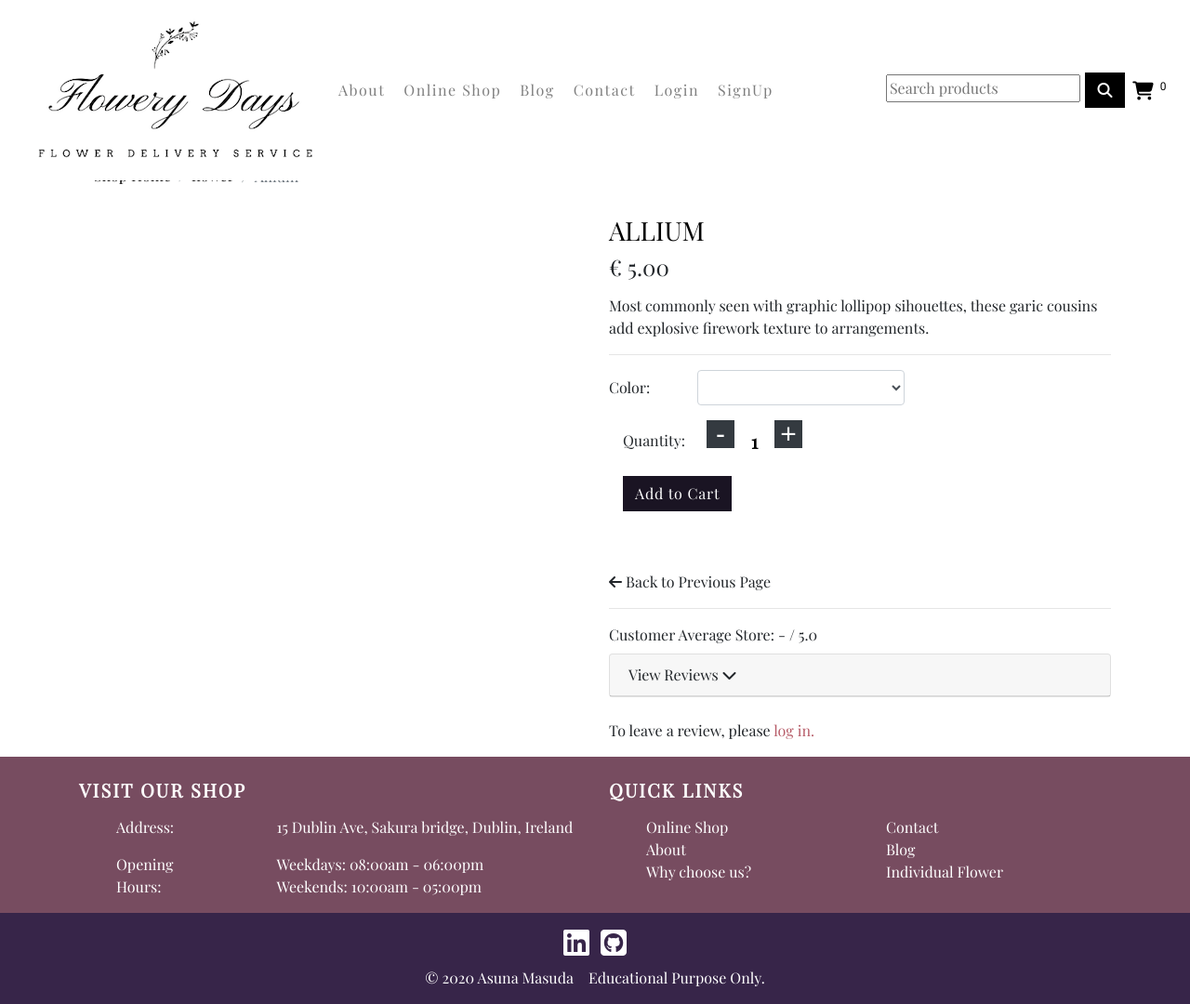
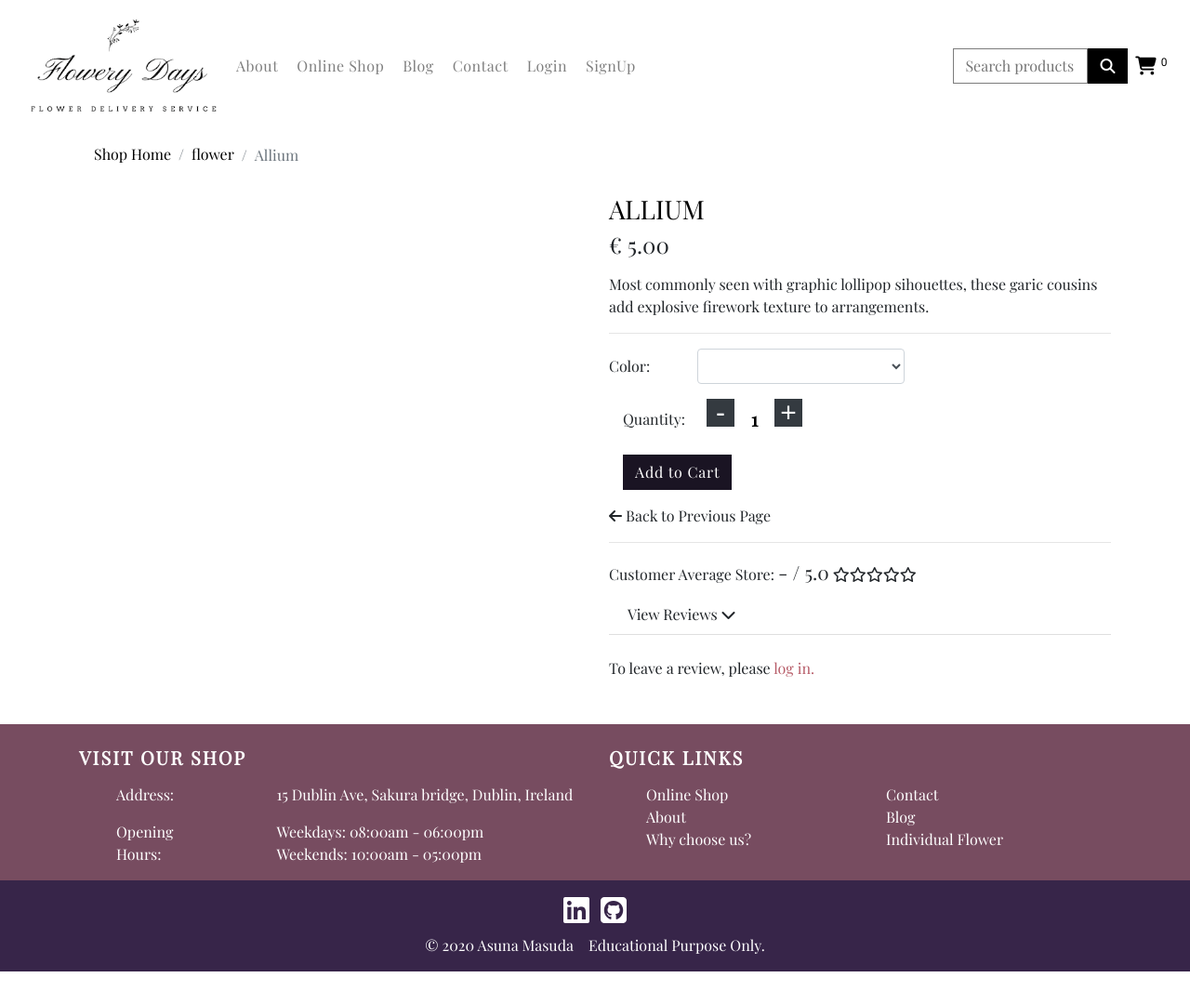
Before and after one commit to AsunaMasuda/FloweryDays, a Django app: page /products/1/ in a window 1280 px wide. Shown: the whole page at 93% size. After the commit the page ends 1045 px from the top, so only its background shows below. Run offline with Django 3.2, Linux system fonts and the light colour scheme; data comes from the database, SQL or seed files in the repository; data that the repository does not hold is empty; parts of the project's set-up code (start-up, migrations or seed data) failed here and were passed over; some libraries are stand-ins or nearby versions.

Commit message:
Fix responsiveness on the home page

```diff
--- a/static/css/base.css
+++ b/static/css/base.css
@@ -28,9 +28,8 @@ body {
 }
 
 /** Navbar **/
-
 .navber-spacing {
-    letter-spacing: 1.5px;
+    letter-spacing: 0.5px;
 }
 
 .shopping-cart-ex {
@@ -87,6 +86,10 @@ body {
 /** Form **/
 .form-flowerydays{
     justify-content: center!important;
+}
+
+.form-search {
+    justify-content: center!important;
     display: flex;
 }
 
@@ -94,8 +97,14 @@ body {
     display: inline-block;
 }
 
+.search-input-field {
+    width: 145px;
+}
+
 .form-flowerydays input,
-.form-flowerydays textarea {
+.form-flowerydays textarea,
+.form-search input,
+.form-search textarea {
     color: #000000;
     border: 1px solid #7c7c7c;
     border-radius: 0;
@@ -109,31 +118,6 @@ body {
     height: 100vh;
 }
 
-.top {
-    height: 100%;
-    margin-bottom: -165px;
-}
-
-.carousel-padding {
-    width:100%;
-    height: 100%;
-    top: 0;
-    position: absolute;
-    padding-top: 165px;
-}
-
-.header-ex {
-    position: relative;
-    z-index: 9999;
-    height: 165px;
-    overflow: visible;
-}
-
-.carousel-extension {
-    position: relative;
-    height: inherit;
-}
-
 .carousel-inner {
     position: relative;
     height: inherit;
@@ -142,13 +126,6 @@ body {
 
 .carousel-indicators-extension {
     z-index: 9999;
-}
-
-.carousel-item {
-    background-position: center center;
-    background-repeat: no-repeat;
-    background-attachment: scroll;
-    background-size: cover;
 }
 
 .carousel-text-box-1 {
@@ -491,12 +468,10 @@ ul#social-icon a:hover {
 
 .product_edit {
     font-size: 0.9rem;
-    color: ;
 }
 
 .product_delete {
     font-size: 0.9rem;
-    color: ;
 }
 
 /** Pagination **/
@@ -506,7 +481,7 @@ ul#social-icon a:hover {
 
 .move-page-button-disabled {
     color: #8a8a8a;
-    background-color: white∂;
+    background-color: white;
     box-sizing: border-box;
     padding: 1px 6px;
     border-width: 0px;
@@ -680,10 +655,53 @@ ul#social-icon a:hover {
     color: red;
 }
 
+
+/* Customer Rating */
+.product-rating{
+    margin-bottom: 3rem;
+}
+
+.store-text-large {
+  font-size: 130%;
+}
+
+.stars-outer {
+    display: inline-block;
+    position: relative;
+    font-family: 'Font Awesome 5 Free';
+}
+
+.stars-outer::before {
+    content: "\f005 \f005 \f005 \f005 \f005";
+    font-weight: 10;
+}
+
+.stars-inner {
+    position: absolute;
+    top: 0;
+    left: 0;
+    white-space: nowrap;
+    overflow: hidden;
+    font-weight: 800;
+}
+
+.stars-inner::before {
+    content: "\f005 \f005 \f005 \f005 \f005";
+    color: #da627d;
+}
+
+.card-review-extension {
+    border: 0!important;
+}
+
+.card-header-review-extension {
+    background-color: white!important;
+}
+
 /* Back to previous page link */
 .backToPrevious{
     cursor: pointer;
-    margin-top: 4rem;
+    margin-top: 1rem;
 }
 
 .backToPrevious:hover,
@@ -952,11 +970,198 @@ ul#social-icon a:hover {
     border-bottom-color: #343a40 !important;
 }
 
-/* This whole div will have a max height of 100 pixels.
-Have horizontal overflow hidden.
-And vertical overflow will turn into a scrollbar when the height is greater than 100 pixels.*/
-.bag-notification-wrapper {
-    height: 100px;
-    overflow-x: hidden;
-    overflow-y: auto;
+/**---- Media Queries for responsiveness ----**/
+/* Extra Small devices (phones, less than 576px) */
+@media (min-width: 0px) and (max-width: 576px) {
+#brand-logo {
+    width: 130px;
 }
+
+.explain-center{
+    text-align: center!important;
+}
+
+.carousel-text-box-1 {
+    font-size: 1.2rem!important;
+    left: 8%!important;
+}
+
+.carousel-text-box-2 {
+    font-size: 1.2rem!important;
+    left: 8%!important;
+    top: 60%!important;
+}
+
+
+.small-size-carousel {
+    height:100%;
+}
+
+.first-carousel-small {
+    position:relative;
+    right: 0;
+}
+
+.top {
+    height: 550px;
+    margin-bottom: -72px;
+}
+
+.carousel-padding {
+    width: 100%;
+    height: 550px;
+    top: 0;
+    position: absolute;
+    padding-top: 72px;
+}
+
+.header-ex {
+    position: relative;
+    z-index: 9999;
+    height: 72px;
+    overflow: visible;
+}
+
+.carousel-extension {
+    position: relative;
+    height: 550px;
+}
+}
+
+/* Small devices (landscape phones, 576px and up) */
+@media (min-width: 576px) and (max-width: 768px) {
+#brand-logo {
+    width: 230px;
+}
+
+.explain-center{
+    text-align: center!important;
+}
+
+.small-size-carousel {
+    height:100%;
+}
+
+.header-ex {
+    position: relative;
+    z-index: 9999;
+    height: 95px;
+    overflow: visible;
+}
+
+.top {
+    height: 550px;
+    margin-bottom: -95px;
+}
+
+.carousel-padding {
+    height: inherit;
+    top: 0;
+    position: absolute;
+    padding-top: 95px;
+}
+
+.carousel-extension {
+    position: relative;
+    height: 465px;
+}
+}
+
+
+/* Medium devices (tablets, 768px and up) The navbar toggle appears at this breakpoint */
+@media (min-width: 768px) and (max-width: 992px) {
+#brand-logo {
+    width: 230px;
+}
+
+.carousel-image {
+    width: 100%;
+}
+
+.small-size-carousel {
+    height:100%;
+}
+
+.header-ex {
+    position: relative;
+    z-index: 9999;
+    height: 95px;
+    overflow: visible;
+}
+
+.top {
+    height: 550px;
+    margin-bottom: -95px;
+}
+
+.carousel-padding {
+    width: 100%;
+    height: inherit;
+    top: 0;
+    position: absolute;
+    padding-top: 95px;
+}
+
+.carousel-extension {
+    position: relative;
+    height: 465px;
+}
+}
+
+/* Large devices (desktops, 992px and up) */
+@media (min-width: 992px) and (max-width: 1200px) {
+#brand-logo {
+    width: 230px;
+}
+
+.carousel-image {
+    width: 100%;
+}
+
+.top {
+    height: 720px;
+    margin-bottom: -95px;
+}
+
+.carousel-padding {
+    width: 100%;
+    height: inherit;
+    top: 0;
+    position: absolute;
+    padding-top: 95px;
+}
+
+.carousel-extension {
+    position: relative;
+    height: 625px;
+}
+}
+
+/* Extra large devices (large desktops, 1200px and up) */
+@media (min-width: 1200px) {
+#brand-logo {
+    width: 230px;
+}
+
+.carousel-image {
+    width: 100%;
+}
+
+.top {
+    height: 100%;
+    margin-bottom: -95px;
+}
+
+.carousel-padding {
+    width:100%;
+    height: 100%;
+    top: 0;
+    position: absolute;
+    padding-top: 95px;
+}
+
+.carousel-extension {
+    position: relative;
+    height: 100%;
+}
+}
```
